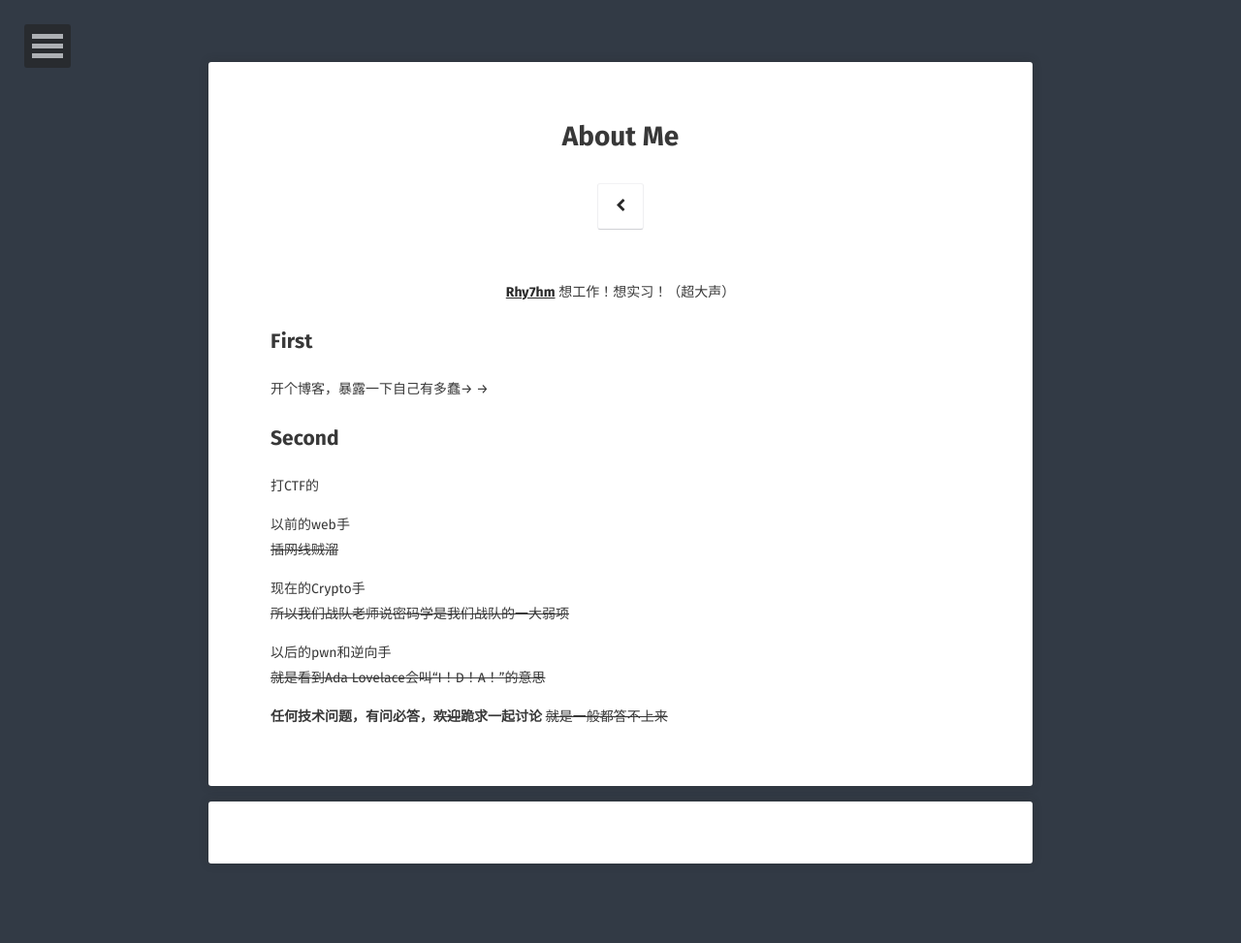
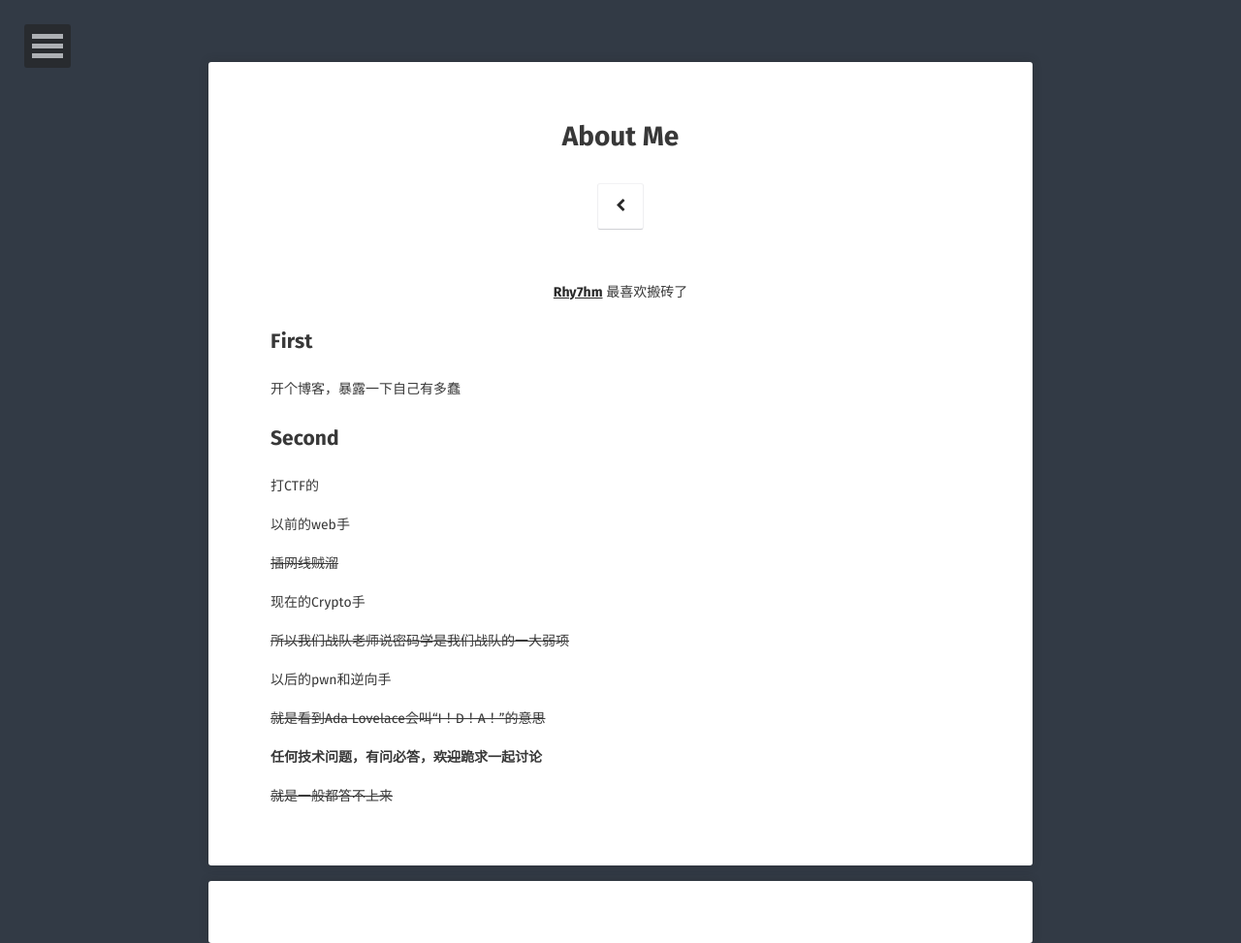
Before and after one commit to RhythmMark/RhythmMark.github.io, a Jekyll site: the page built from about/index.md, in a window 1280 px wide. Shown: the whole page at 97% size. Built offline with Jekyll 4.4.1, drawn with Linux system fonts in a browser that asks for light colours; some web fonts are replaced; comment, search, counter and statistics services are not loaded.

Commit message:
Update index.md

```diff
--- a/about/index.md
+++ b/about/index.md
@@ -6,23 +6,28 @@ date: 2016-03-21
 comments: ture
 ---
 
-<center><a href="https://rhythmmark.github.io/"><b>Rhy7hm</b></a> 想工作！想实习！（超大声）</center>
+<center><a href="https://rhythmmark.github.io/"><b>Rhy7hm</b></a> 最喜欢搬砖了</center>
 
 ## First
-开个博客，暴露一下自己有多蠢→ →
+
+开个博客，暴露一下自己有多蠢
 
 ## Second
 
 打CTF的
 
 以前的web手
+
 ~~插网线贼溜~~
 
 现在的Crypto手
+
 ~~所以我们战队老师说密码学是我们战队的一大弱项~~
 
 以后的pwn和逆向手
+
 ~~就是看到Ada Lovelace会叫“I！D！A！”的意思~~
 
 **任何技术问题，有问必答，~~欢迎~~跪求一起讨论**
+
 ~~就是一般都答不上来~~
```
